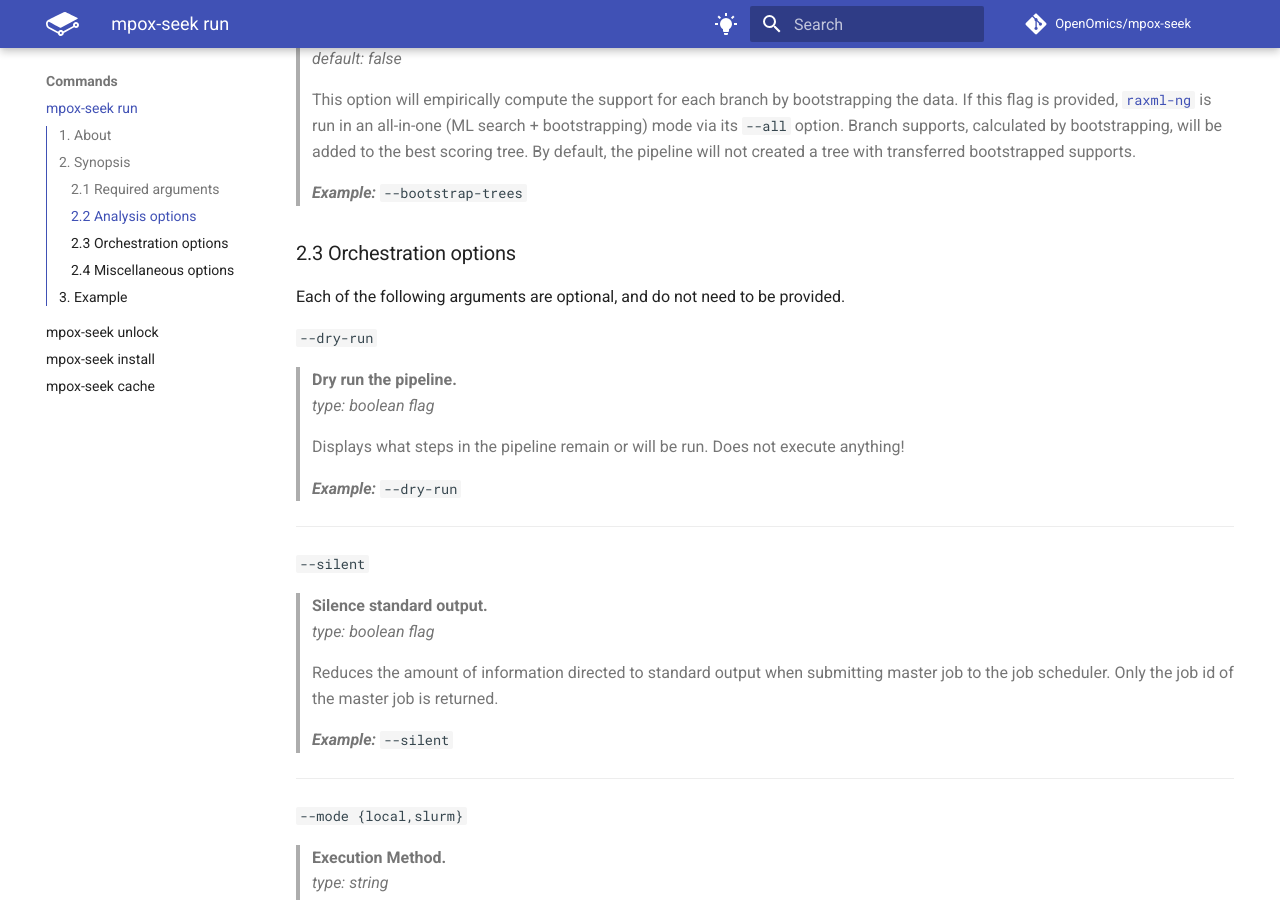
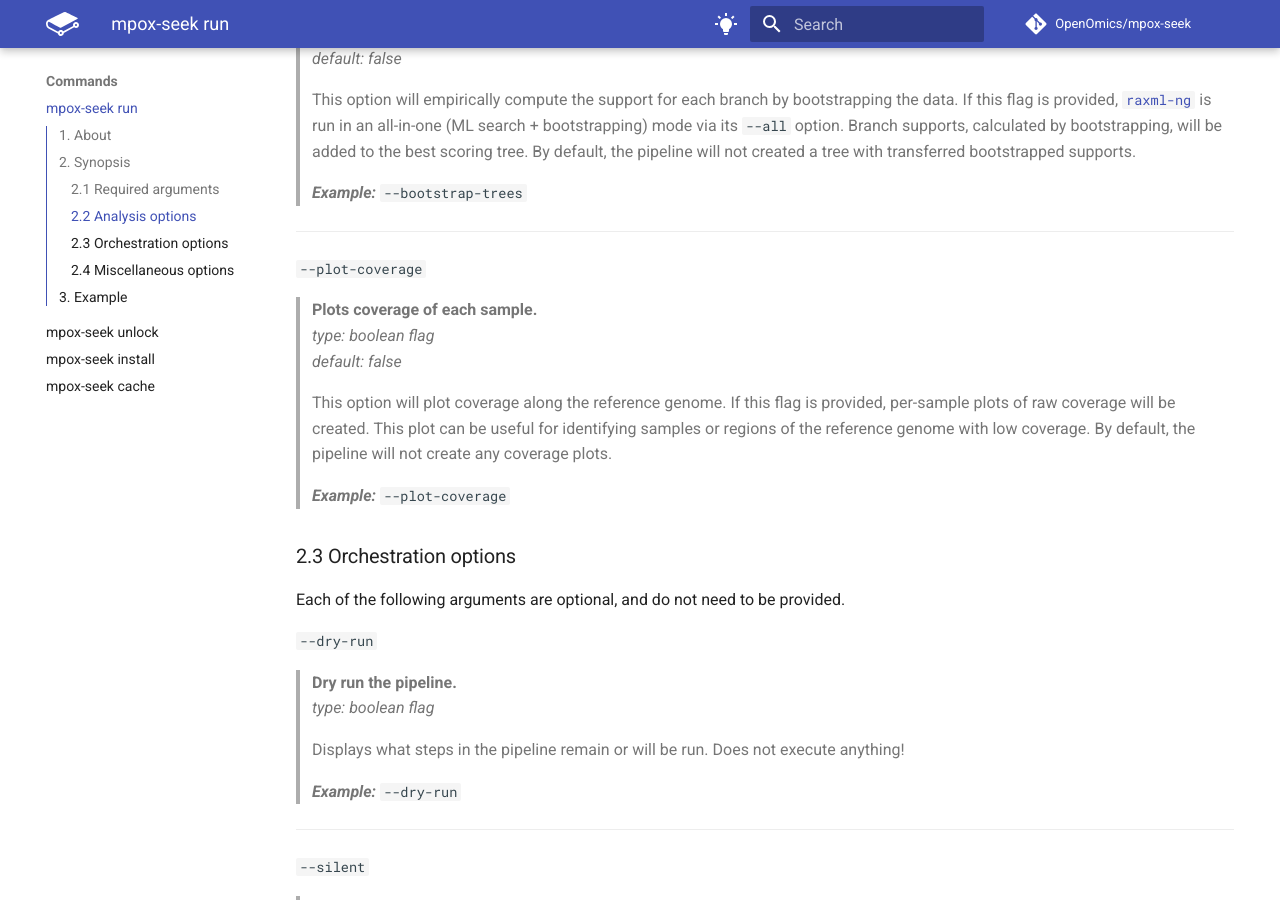
Before and after one commit to OpenOmics/mpox-seek, an MkDocs documentation site: the page built from docs/usage/run.md, in a window 1280 px wide and 900 px high, scrolled down 2511 px. Built offline with MkDocs 1.6.1 and Material for MkDocs 9.7.7, drawn with Linux system fonts in a browser that asks for light colours; comment, search, counter and statistics services are not loaded; the version menu is left out.

```diff
--- a/docs/usage/run.md
+++ b/docs/usage/run.md
@@ -81,6 +81,16 @@ Each of the following arguments are optional, and do not need to be provided.
 > This option will empirically compute the support for each branch by bootstrapping the data. If this flag is provided, [`raxml-ng`](https://github.com/amkozlov/raxml-ng/wiki/Tutorial#bootstrapping) is run in an all-in-one (ML search + bootstrapping) mode via its `--all` option. Branch supports, calculated by bootstrapping, will be added to the best scoring tree. By default, the pipeline will not created a tree with transferred bootstrapped supports.
 >
 > ***Example:*** `--bootstrap-trees`
+
+---
+  `--plot-coverage`
+> **Plots coverage of each sample.**
+> *type: boolean flag*
+> *default: false*
+>
+>  This option will plot coverage along the reference genome. If this flag is provided, per-sample plots of raw coverage will be created. This plot can be useful for identifying samples or regions of the reference genome with low coverage. By default, the pipeline will not create any coverage plots.
+>
+> ***Example:*** `--plot-coverage`
 
 ### 2.3 Orchestration options
 
```
Also changed, not shown: docker/mpox-seek/README.md (+6 -6 lines), 2 other files.
